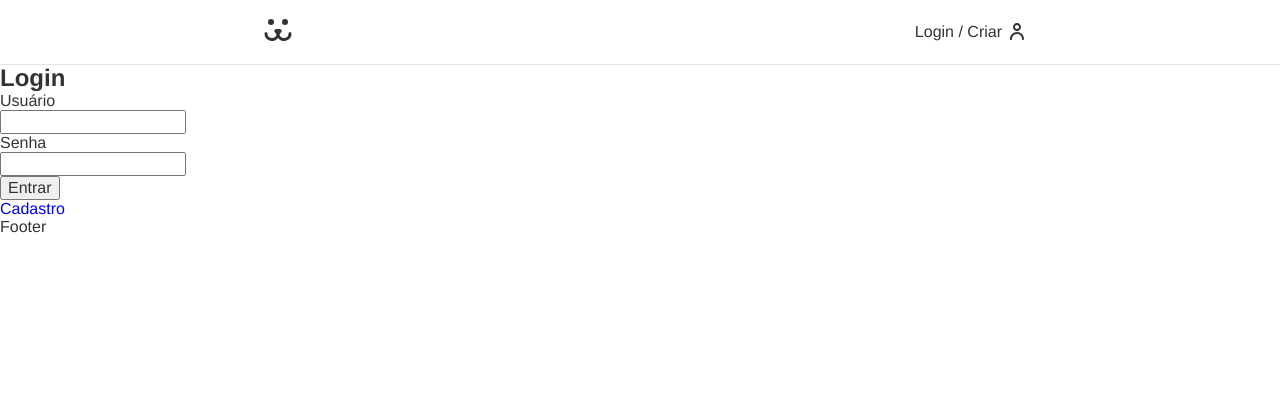
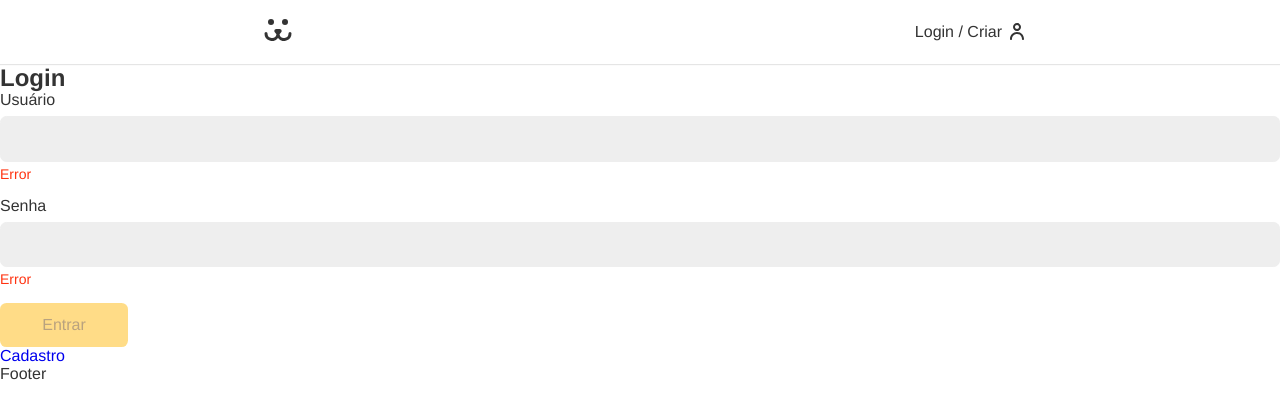
Before and after one commit to ryanpanta/dogs, a React (Vite) app: page /login in a window 1280 px wide. Shown: the top 418 px of the page. Built offline with nearby package versions, Linux system fonts and the light colour scheme.

Commit message:
style: estilos para botões e input dos formulários

```diff
--- a/src/Components/Forms/Button.jsx
+++ b/src/Components/Forms/Button.jsx
@@ -1,8 +1,8 @@
 import React from "react";
 import styles from "./Button.module.css";
 
-function Button({children}) {
-  return <button className={styles.button}>{children}</button>;
+function Button({children, ...props}) {
+  return <button {...props} className={styles.button}>{children}</button>;
 }
 
 export default Button;
--- a/src/Components/Forms/Button.module.css
+++ b/src/Components/Forms/Button.module.css
@@ -2,4 +2,27 @@
     font-size: 1rem;
     font-family: var(--type-first);
     cursor: pointer;
+    border-radius: .4rem;
+    background-color: #fb1;
+    color: #764701;
+    padding: .8rem 1.2rem;
+    box-sizing: border-box;
+    border: none;
+    transition: .1s;
+    min-width: 8rem;
 }
+
+.button:hover,
+.button:focus {
+    outline: none;
+    box-shadow: 0 0 0 3px #fea, 0 0 0 4px #fb1;
+}
+
+.button:disabled,
+.button:disabled:focus,
+.button:disabled:hover {
+    border: none;
+    outline: none;
+    opacity: .5;
+    cursor: wait;
+}
--- a/src/Components/Forms/Input.jsx
+++ b/src/Components/Forms/Input.jsx
@@ -1,13 +1,16 @@
-import React from 'react'
-import styles from './Input.module.css'
+import React from "react";
+import styles from "./Input.module.css";
 
-function Input({label, name, type}) {
-  return (
-    <div>
-        <label htmlFor={name}>{label}</label>
-        <input id={name} name={name} className={styles.input} type={type} />
-    </div>
-  )
+function Input({ label, name, type }) {
+    return (
+        <div className={styles.wrapper}>
+            <label className={styles.label} htmlFor={name}>
+                {label}
+            </label>
+            <input className={styles.input} id={name} name={name} type={type} />
+            <p className={styles.error}>Error</p>
+        </div>
+    );
 }
 
-export default Input
+export default Input;
--- a/src/Components/Forms/Input.module.css
+++ b/src/Components/Forms/Input.module.css
@@ -0,0 +1,35 @@
+.wrapper {
+    margin-bottom: 1rem;
+}
+
+.input {
+    border: 1px solid #eee;
+    display: block;
+    width: 100%;
+    font-size: 1rem;
+    padding: .8rem;
+    border-radius: .4rem;
+    background-color: #eee;
+    transition: 0.2s;
+}
+
+.input:focus,
+.input:hover{
+    outline: none;
+    border-color: #fb1;
+    background-color: white;
+    box-shadow: 0 0 0 3px #fea;
+}
+
+.label {
+    display: block;
+    font-size: 1rem;
+    line-height: 1;
+    padding-bottom: .5rem;
+}
+
+.error {
+    color: #f31;
+    font-size: .875rem;
+    margin-top: .25rem;
+}
--- a/src/Components/Login/LoginForm.jsx
+++ b/src/Components/Login/LoginForm.jsx
@@ -30,7 +30,7 @@
             <form action="" onSubmit={handleSubmit}>
                 <Input label="Usuário" type="text" name="username"/>
                 <Input label="Senha" type="password" name="password"/>
-                <Button>Entrar</Button>
+                <Button disabled >Entrar</Button>
             </form>
             <Link to="/login/criar">Cadastro</Link>
         </section>
```
